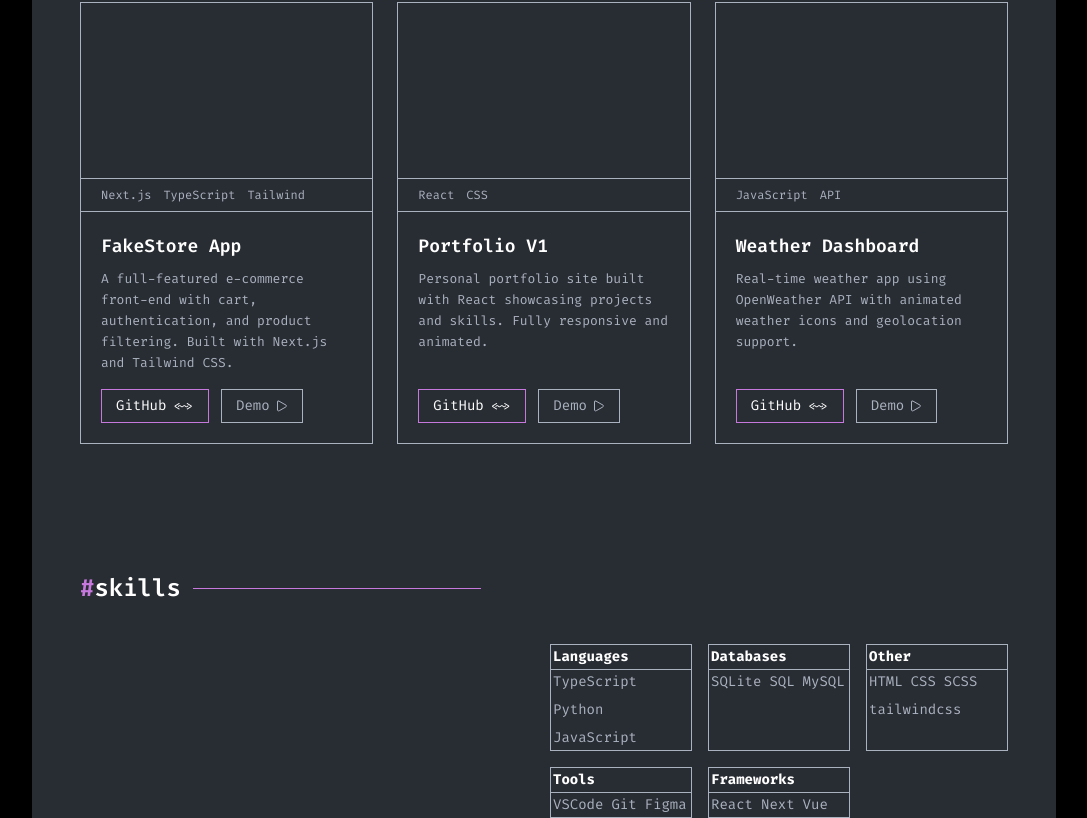
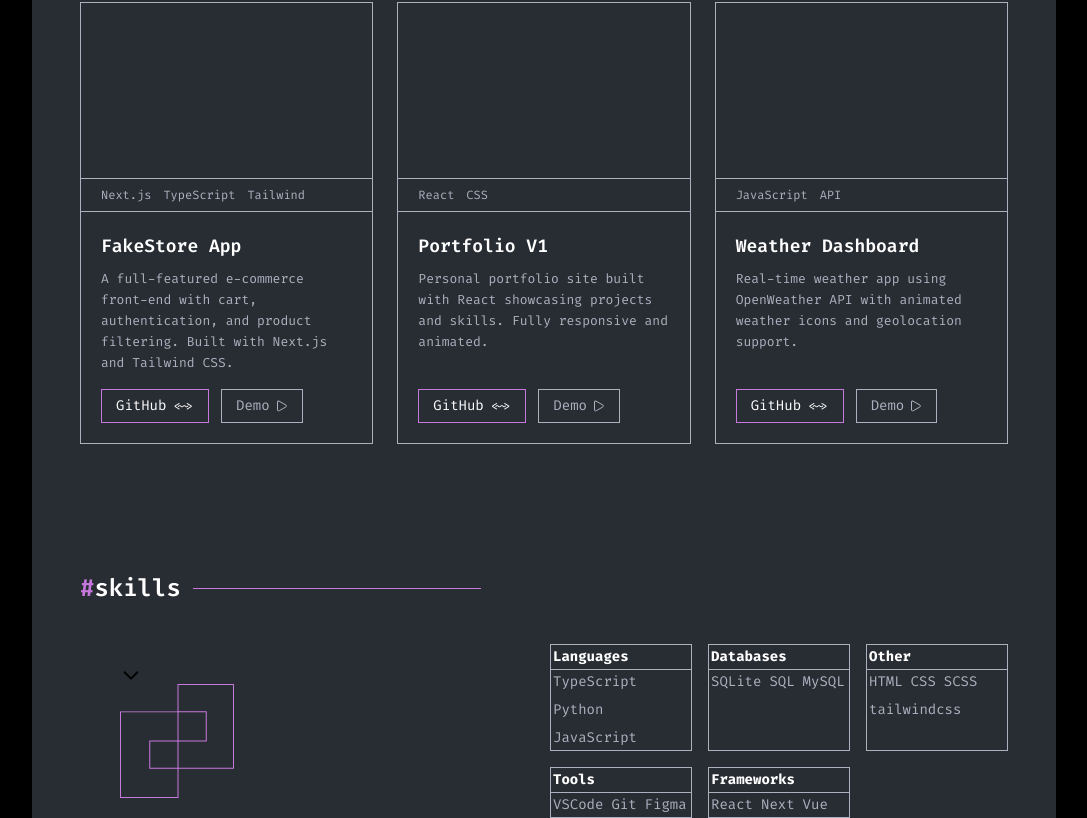
Before and after one commit to Eslam-mg/portfolio, a Next.js app: page / in a window 1280 px wide. Shown: the part 813-1631 px from the top of the page, without its empty margins (96-1183 px from the left). Built offline with nearby package versions, Linux system fonts and the light colour scheme.

Commit message:
add icons to SKILLS PREVIEW section

```diff
--- a/src/app/(home)/page.tsx
+++ b/src/app/(home)/page.tsx
@@ -1,7 +1,7 @@
 import React from 'react';
 import Link from 'next/link';
 import Image from "next/image";
-import { OpeningQuoteIcon } from '@/src/components/UI/Icon/Icon';
+import { AngleDownIcon, LogoIcon, OpeningQuoteIcon } from '@/src/components/UI/Icon/Icon';
 import SectionHeader from '@/src/components/SectionHeader/SectionHeader';
 import ProjectCard from '@/src/components/ProjectCard/ProjectCard';
 const featuredProjects = [
@@ -128,7 +128,10 @@ export default function page() {
             <section className="">
                 <SectionHeader title="skills" className="mb-0" showLine={true} lineWidth="w-0 sm:w-44 md:w-52 lg:w-72" />
                 <div className="grid grid-cols-1 md:grid-cols-2 gap-3 mt-10">
-                    <div className="relative"></div>
+                    <div className="relative hidden sm:block">
+                        <LogoIcon className='absolute top-10 left-10'/>
+                        <AngleDownIcon className='absolute top-5 left-10'/>
+                    </div>
 
                     <div className="grid grid-cols-1 md:grid-cols-2 lg:grid-cols-3 gap-4">
                         <div className="border border-borderColor">
```
